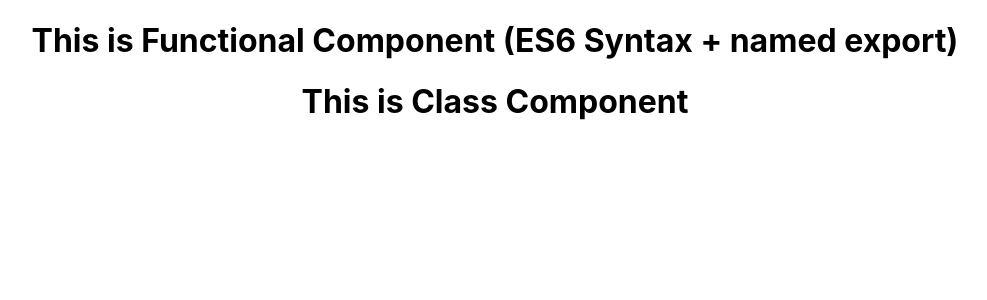
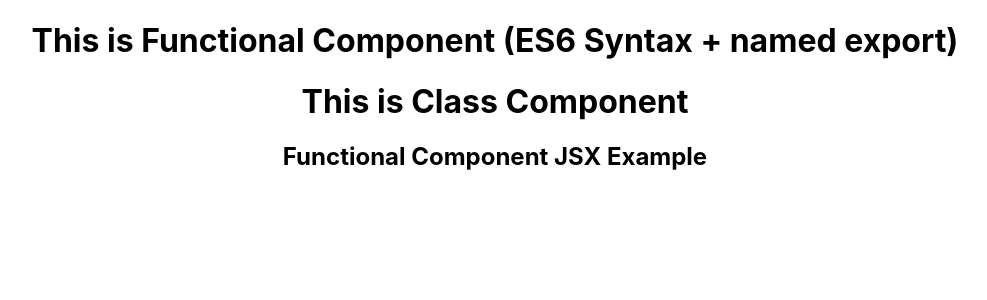
Before and after one commit to sagarteria/Sample-Create-React-App, a React (Create React App) app: page / in a window 1280 px wide. Shown: the top 300 px of the page, without its empty margins (145-1132 px from the left). Built offline with nearby package versions, Linux system fonts and the light colour scheme.

Commit message:
initial commit

```diff
--- a/src/App.js
+++ b/src/App.js
@@ -2,12 +2,14 @@ import logo from './logo.svg';
 import './App.css';
 import { FunctionalComponent } from './components/FunctionalComponent';
 import ClassComponent from './components/ClassComponent';
+import FunctionalComponentJSXExample from './components/FunctionalComponentJSXExample';
 
 function App() {
   return (
     <div className="App">
       <FunctionalComponent />
       <ClassComponent />
+      <FunctionalComponentJSXExample />
     </div>
   );
 }
--- /dev/null
+++ b/src/components/FunctionalComponentJSXExample.js
@@ -0,0 +1,11 @@
+import React from 'react';
+
+const FunctionalComponentJSXExample = () => {
+  return (
+    <div>
+      <h2>Functional Component JSX Example</h2>
+    </div>
+  )
+}
+
+export default FunctionalComponentJSXExample;
```
